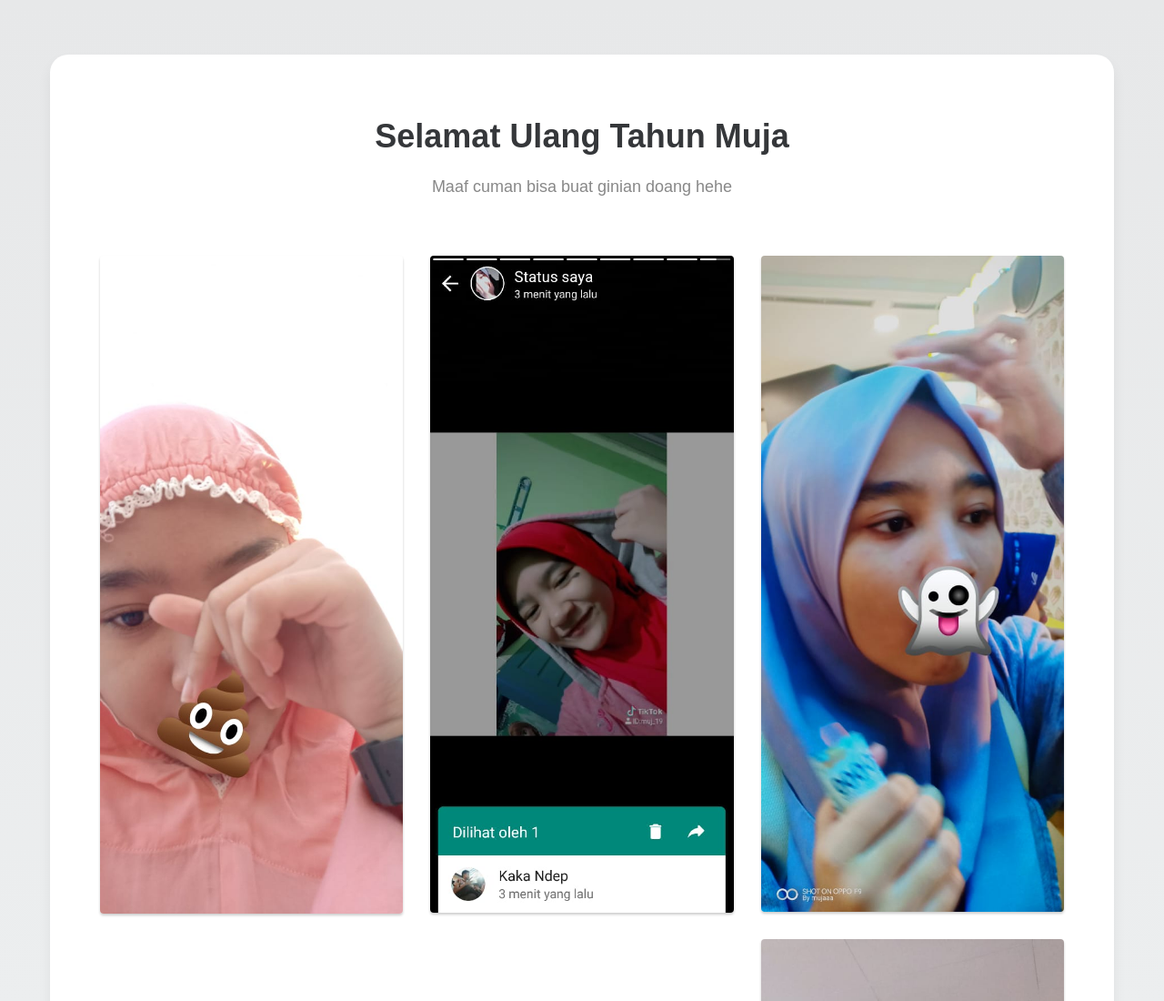
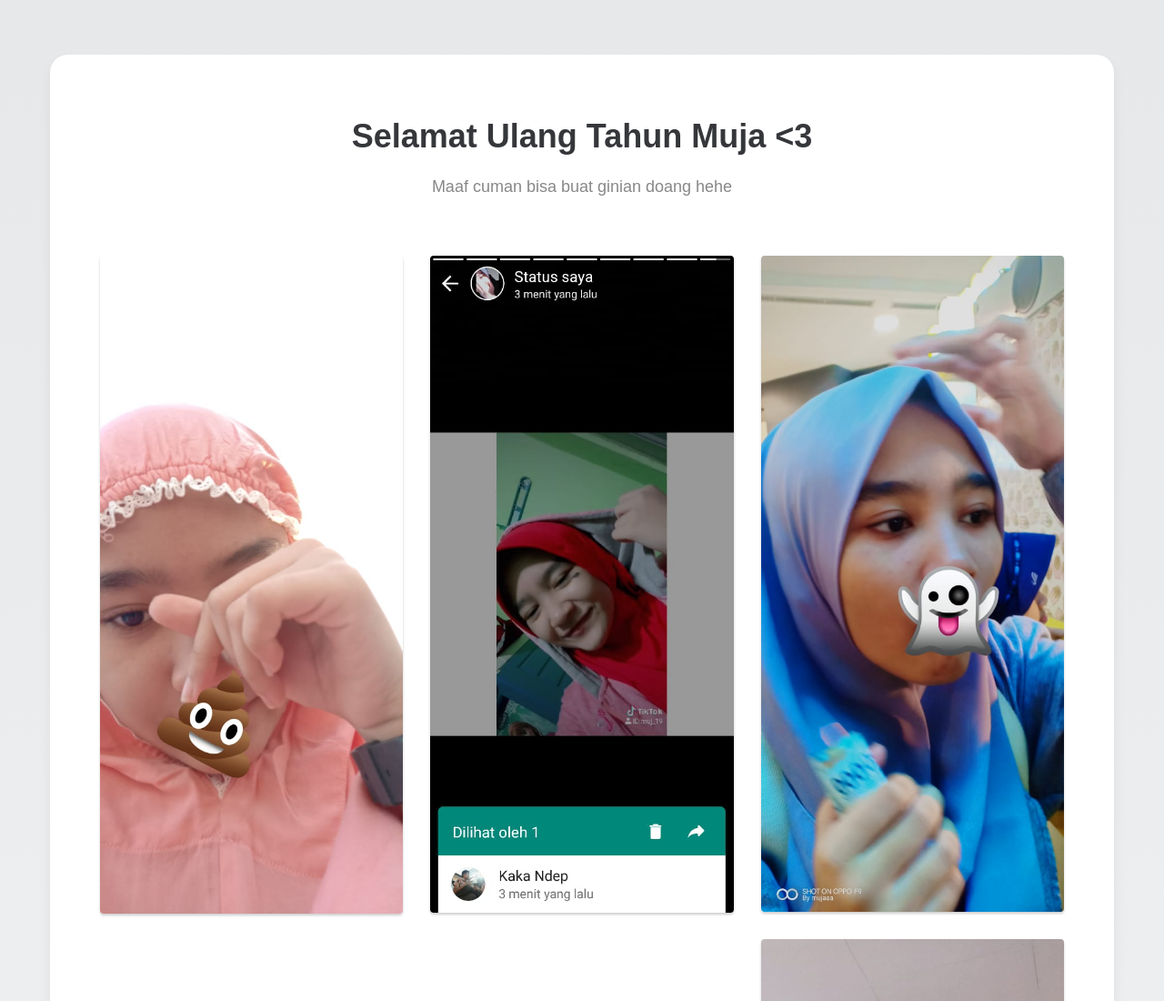
Before and after one commit to zackyape/auahbodoamat2, a plain HTML site: page index.html in a window 1280 px wide. Shown: the top 1100 px of the page at 91% size. Drawn offline with nearby package versions, Linux system fonts and the light colour scheme; some packages are replaced by stand-ins of ours; a script that the page names is missing; a web font is replaced by a local one.

Commit message:
Update index.html

```diff
--- a/index.html
+++ b/index.html
@@ -19,7 +19,7 @@
 
 <div class="container gallery-container">
 
-    <h1>Selamat Ulang Tahun Muja</h1>
+    <h1>Selamat Ulang Tahun Muja <3</h1>
 
     <p class="page-description text-center">Maaf cuman bisa buat ginian doang hehe</p>
 
```
